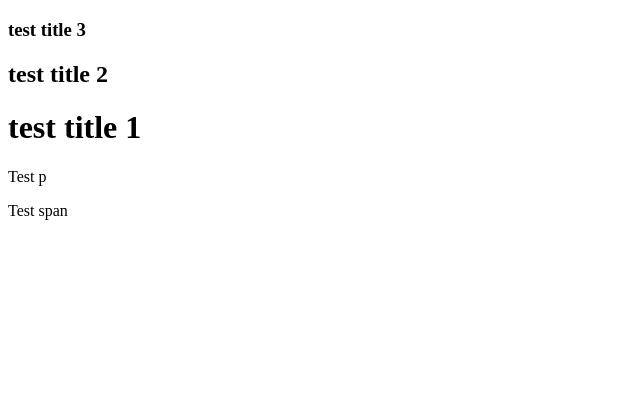
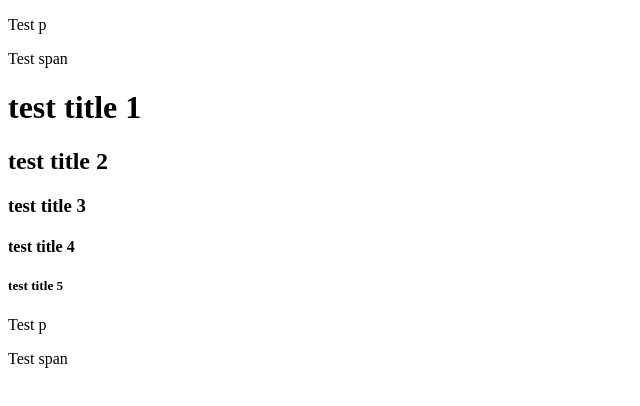
Before and after one commit to anjinsan132131/test, a plain HTML site: page index.html in a window 1280 px wide. Shown: the whole page, without its empty margins (0-640 px from the left). Drawn offline with Linux system fonts and the light colour scheme.

Commit message:
commit message fix

```diff
--- a/index.html
+++ b/index.html
@@ -7,9 +7,13 @@
   <title>Document</title>
 </head>
 <body>
+  <p>Test p</p>
+  <span>Test span</span>
+  <h1>test title 1</h1>
+  <h2>test title 2</h2>
   <h3>test title 3</h3>
-  <h2>test title 2</h2>
-  <h1>test title 1</h1>
+  <h4>test title 4</h4>
+  <h5>test title 5</h5>
   <p>Test p</p>
   <span>Test span</span>
 </body>
```
